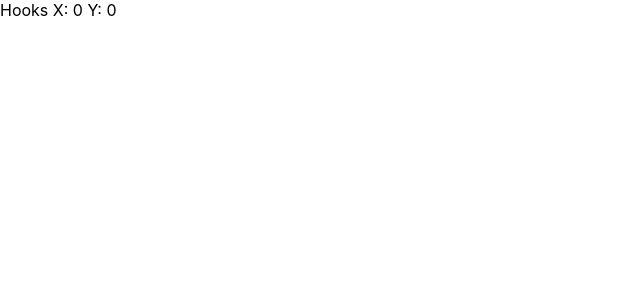
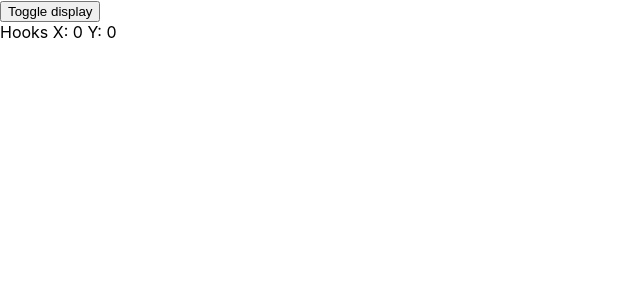
Before and after one commit to thepreakerebi/react-practice, a React (Create React App) app: page / in a window 1280 px wide. Shown: the top 300 px of the page, without its empty margins (0-640 px from the left). Built offline with nearby package versions, Linux system fonts and the light colour scheme.

Commit message:
useEffects with cleanup

```diff
--- a/src/App.js
+++ b/src/App.js
@@ -1,5 +1,7 @@
 // import CounterOne from "./components/CounterOne";
-import HookMouse from "./components/HookMouse";
+// import HookMouse from "./components/HookMouse";
+
+import MouseContainer from "./components/MouseContainer";
 
 
 
@@ -7,7 +9,8 @@
   return (
     <div className="App">
       {/* <CounterOne /> */}
-      <HookMouse />
+      {/* <HookMouse /> */}
+      <MouseContainer />
     </div>
   );
 }
--- a/src/components/HookMouse.js
+++ b/src/components/HookMouse.js
@@ -14,6 +14,11 @@
     useEffect(() => {
         console.log('useEffect called');
         window.addEventListener('mousemove', logMousePosition);
+
+        return () => {
+          console.log('Component unmounting code');
+          window.removeEventListener('mousemove', logMousePosition);
+        }
     }, [])
 
 
--- /dev/null
+++ b/src/components/MouseContainer.js
@@ -0,0 +1,19 @@
+import React, { useState } from 'react';
+import HookMouse from './HookMouse';
+
+const MouseContainer = () => {
+
+    const [display, setDisplay] = useState(true);
+
+
+  return (
+    <div>
+      <button onClick={() => setDisplay(!display)}>Toggle display</button>
+      {
+        display ? <HookMouse /> : null
+      }
+    </div>
+  )
+}
+
+export default MouseContainer
```
